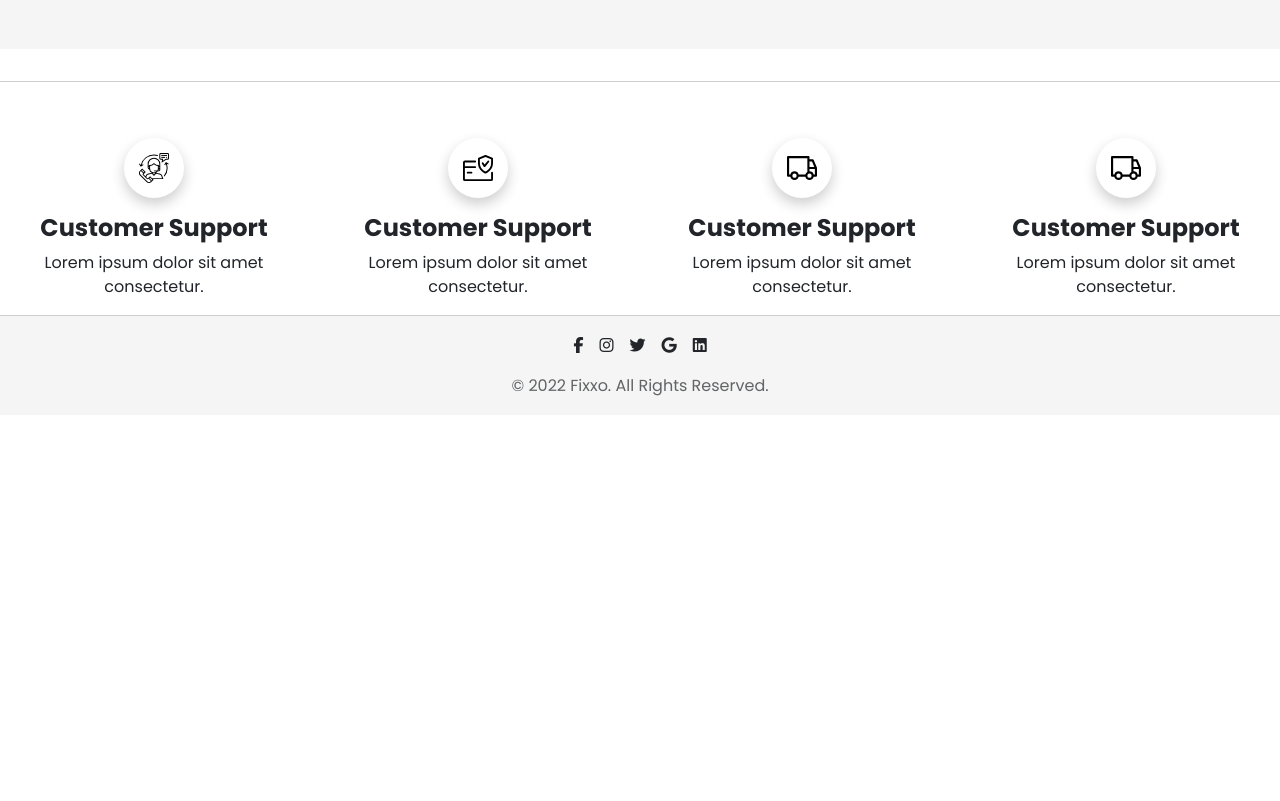
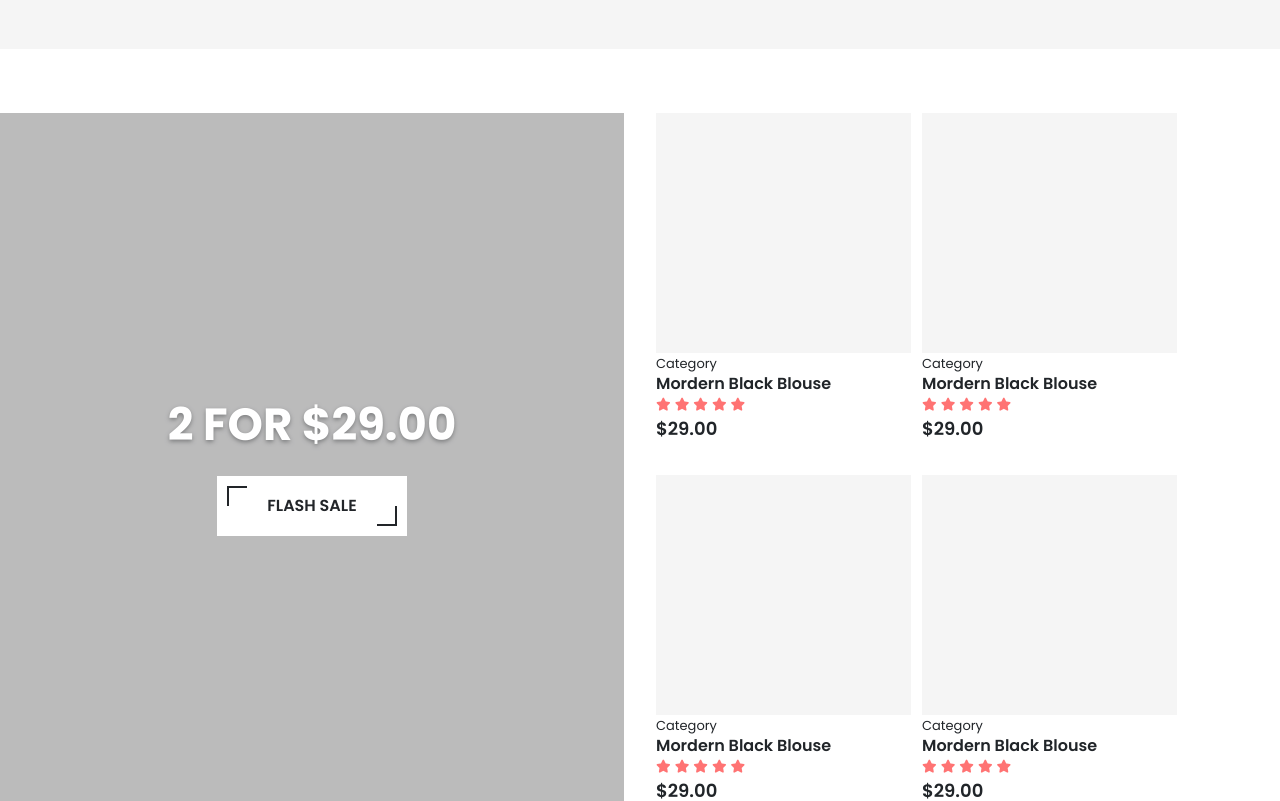
Before and after one commit to dennisGustavsson/frontEndJS-React-assignment, a React (Create React App) app: page / in a window 1280 px wide. Shown: the part 3320-4121 px from the top of the page. Before the commit the page ends 3735 px from the top, so only its background shows below. Built offline with nearby package versions, Linux system fonts and the light colour scheme.

Commit message:
working on flash sale section

```diff
--- a/src/Assets/scss/App.scss
+++ b/src/Assets/scss/App.scss
@@ -11,6 +11,7 @@
 @import './sections/NotFound';
 @import './sections/_OurSpeciality';
 @import './sections/serviceSection';
+@import './sections/flashSale';
 
 @import './components/buttons';
 @import './components/menuIcon';
--- a/src/Assets/scss/components/_buttons.scss
+++ b/src/Assets/scss/components/_buttons.scss
@@ -50,4 +50,42 @@
 
     }
 
+    &.btn-theme-white {
+        background-color: $color-theme-white;
+        color: $color-theme-black-1;
+
+        &::before {
+            content: '';
+            position: absolute;
+            top: 10px;
+            left: 10px;
+            border: 2px solid $color-theme-black-1;
+            border-right: none;
+            border-bottom: none;
+            width: 20px;
+            height: 20px;
+
+        }
+        &::after {
+            content: '';
+            position: absolute;
+            bottom: 10px;
+            right: 10px;
+            border: 2px solid $color-theme-black-1;
+            border-left: none;
+            border-top: none;
+            width: 20px;
+            height: 20px;
+
+        }
+
+        &:hover {
+            background-color: $color-theme-black-1;
+            color: $color-theme-white;
+            &::before, &::after {
+                border-color: $color-theme-white;
+            }
+        }
+    }
+
 }
--- /dev/null
+++ b/src/Assets/scss/sections/_flashSale.scss
@@ -0,0 +1,69 @@
+.flash-sale {
+    background-color: $color-theme-white;
+    width: 100%;
+    margin-block: 4rem;
+
+    .flash-grid{
+        display: grid;
+        height: 700px;
+        width: 100%;
+        grid-template-columns: 1fr 1fr;
+        gap:2rem;
+
+
+        .flash-advert {
+            background-color: $color-gray-10;
+            display: flex;
+            justify-content: center;
+            align-items: center;
+            flex-direction: column;
+            height: 100%;
+            // max-width: 825px;
+
+
+            h2 {
+                color: $color-theme-white;
+                font-size: $font-size-45;
+                font-weight: $font-w-bold;
+                text-shadow: 0 2px 4px $color-gray-15;
+                margin-bottom: 1.5rem;
+            }
+        }
+        .product-grid {
+            display: grid;
+            grid-template-columns: 250px 250px;
+            gap: 1rem;
+            justify-content: start;
+            max-width: 800px;
+
+            .product-card {
+                display: grid;
+                width: 250px;
+                height: 330px;
+                text-align: start;
+
+                span {
+                    font-size: $font-size-13;
+                }
+                h3 {
+                    font-size: $font-size-16;
+                    font-weight: $font-w-semibold;
+                    margin-bottom: 0;
+                }
+                .ratings {
+                    color: $color-theme;
+
+                    i {
+                        margin: 4px 4px 0 0;
+                    }
+                }
+                .new-price {
+                    font-size: $font-size-18;
+
+                }
+            }
+        }
+
+
+    }
+}
--- a/src/Assets/scss/sections/_serviceSection.scss
+++ b/src/Assets/scss/sections/_serviceSection.scss
@@ -25,6 +25,7 @@
     align-items: center;
     flex-direction: column;
     margin: 1rem;
+    padding-bottom: 2rem;
     max-width: 250px;
     text-align: center;
 
--- /dev/null
+++ b/src/Sections/FlashSaleSection.js
@@ -0,0 +1,71 @@
+import { NavLink } from "react-router-dom"
+
+const FlashSaleSection = () => {
+  return (
+    <>
+    <section className="flash-sale container">
+        <div className="flash-grid">
+            <div className="flash-advert">
+                <h2>2 FOR $29.00</h2>
+                <NavLink className="btn-theme btn-theme-white">Flash Sale</NavLink>
+            </div>
+            <div className="product-grid">
+            <div className="product-card">
+                <div className="product-img"></div>
+                <span>Category</span>
+                <h3>Mordern Black Blouse</h3>
+                <span className="ratings">
+                <i class="fa-solid fa-star"></i>
+                <i class="fa-solid fa-star"></i>
+                <i class="fa-solid fa-star"></i>
+                <i class="fa-solid fa-star"></i>
+                <i class="fa-solid fa-star"></i>
+                </span>
+                <span className="new-price">$29.00</span>
+            </div>
+            <div className="product-card">
+                <div className="product-img"></div>
+                <span>Category</span>
+                <h3>Mordern Black Blouse</h3>
+                <span className="ratings">
+                <i class="fa-solid fa-star"></i>
+                <i class="fa-solid fa-star"></i>
+                <i class="fa-solid fa-star"></i>
+                <i class="fa-solid fa-star"></i>
+                <i class="fa-solid fa-star"></i>
+                </span>
+                <span className="new-price">$29.00</span>
+            </div>
+            <div className="product-card">
+                <div className="product-img"></div>
+                <span>Category</span>
+                <h3>Mordern Black Blouse</h3>
+                <span className="ratings">
+                <i class="fa-solid fa-star"></i>
+                <i class="fa-solid fa-star"></i>
+                <i class="fa-solid fa-star"></i>
+                <i class="fa-solid fa-star"></i>
+                <i class="fa-solid fa-star"></i>
+                </span>
+                <span className="new-price">$29.00</span>
+            </div>
+            <div className="product-card">
+                <div className="product-img"></div>
+                <span>Category</span>
+                <h3>Mordern Black Blouse</h3>
+                <span className="ratings">
+                <i class="fa-solid fa-star"></i>
+                <i class="fa-solid fa-star"></i>
+                <i class="fa-solid fa-star"></i>
+                <i class="fa-solid fa-star"></i>
+                <i class="fa-solid fa-star"></i>
+                </span>
+                <span className="new-price">$29.00</span>
+            </div>
+            </div>
+        </div>
+    </section>
+    </>
+  )
+}
+export default FlashSaleSection
--- a/src/Views/HomeView.js
+++ b/src/Views/HomeView.js
@@ -1,4 +1,5 @@
 import FeaturedProductsSection from "../Sections/FeaturedProductsSection"
+import FlashSaleSection from "../Sections/FlashSaleSection"
 import { FooterSection } from "../Sections/FooterSection"
 import Jumbotron1Section from "../Sections/Jumbotron1Section"
 import Jumbotron2Section from "../Sections/Jumbotron2Section"
@@ -16,6 +17,7 @@ const HomeView = () => {
     <FeaturedProductsSection/>
     <Jumbotron2Section/>
     <OurSpecialitySection/>
+    <FlashSaleSection/>
     <ServiceSection/>
     <FooterSection/>
     </>
```
Also changed, not shown: src/App.min.css.
